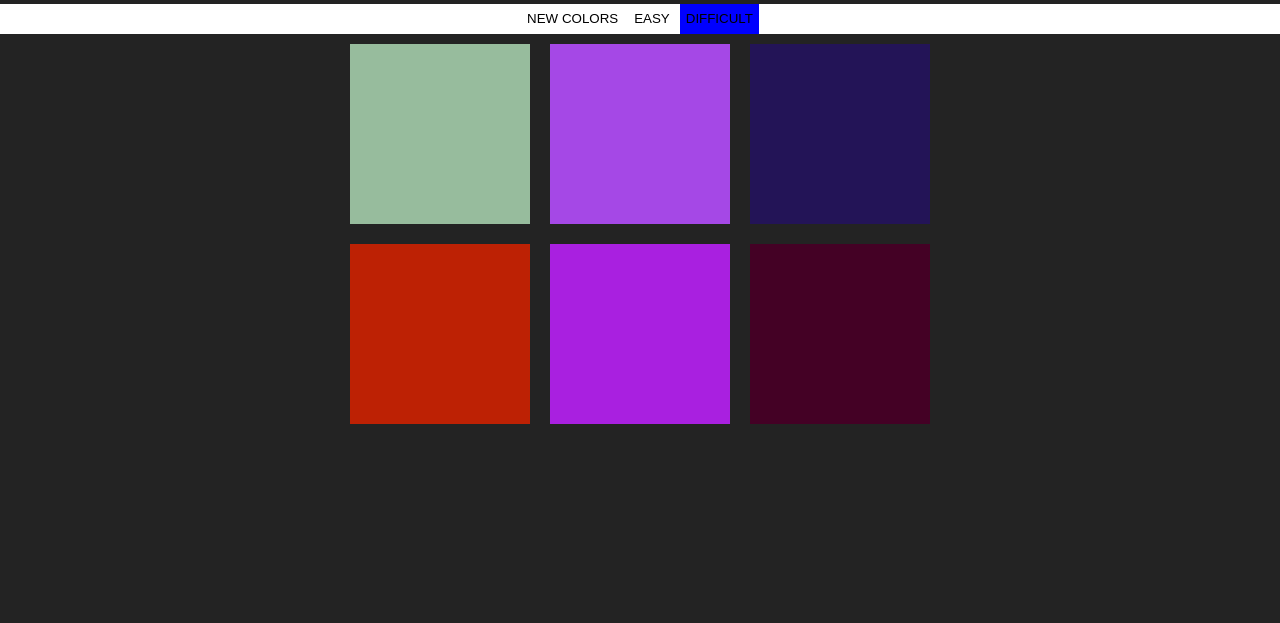
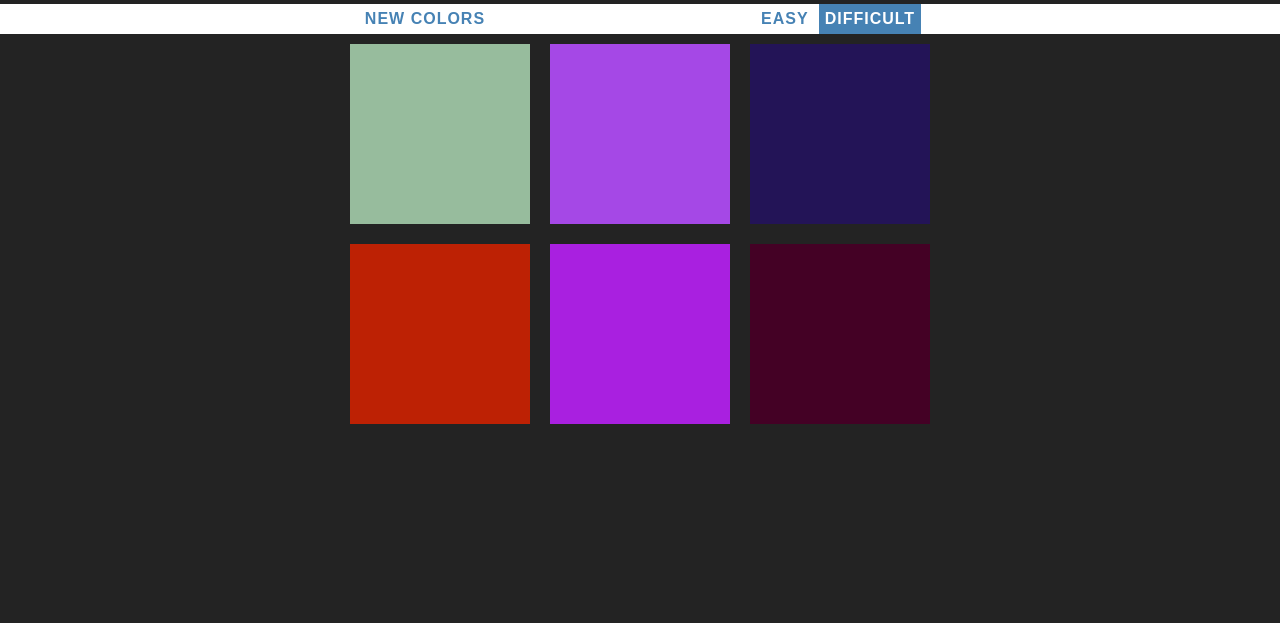
Before and after one commit to 5n0weirdo/color-game-project, a plain HTML site: page index.html in a window 1280 px wide. Shown: the part 177-800 px from the top of the page. Drawn offline with Linux system fonts and the light colour scheme.

Commit message:
Styled and aligned the buttons

```diff
--- a/index.css
+++ b/index.css
@@ -30,6 +30,11 @@ h1 {
   font-size: 200%;
 }
 
+#message {
+  display: inline-block;
+  width: 20%;
+}
+
 #stripe {
   background-color: white;
   height: 30px;
@@ -38,6 +43,8 @@ h1 {
 }
 .selected {
   background: blue;
+  color: white;
+  background: steelblue;
 }
 
 button {
@@ -45,4 +52,13 @@ button {
   background: none;
   text-transform: uppercase;
   height: 100%;
+  font-weight: 700;
+  color: steelblue;
+  letter-spacing: 1px;
+  font-size: inherit;
+  transition: all 0.3s;
 }
+button:hover {
+  color: white;
+  background: steelblue;
+}
```
